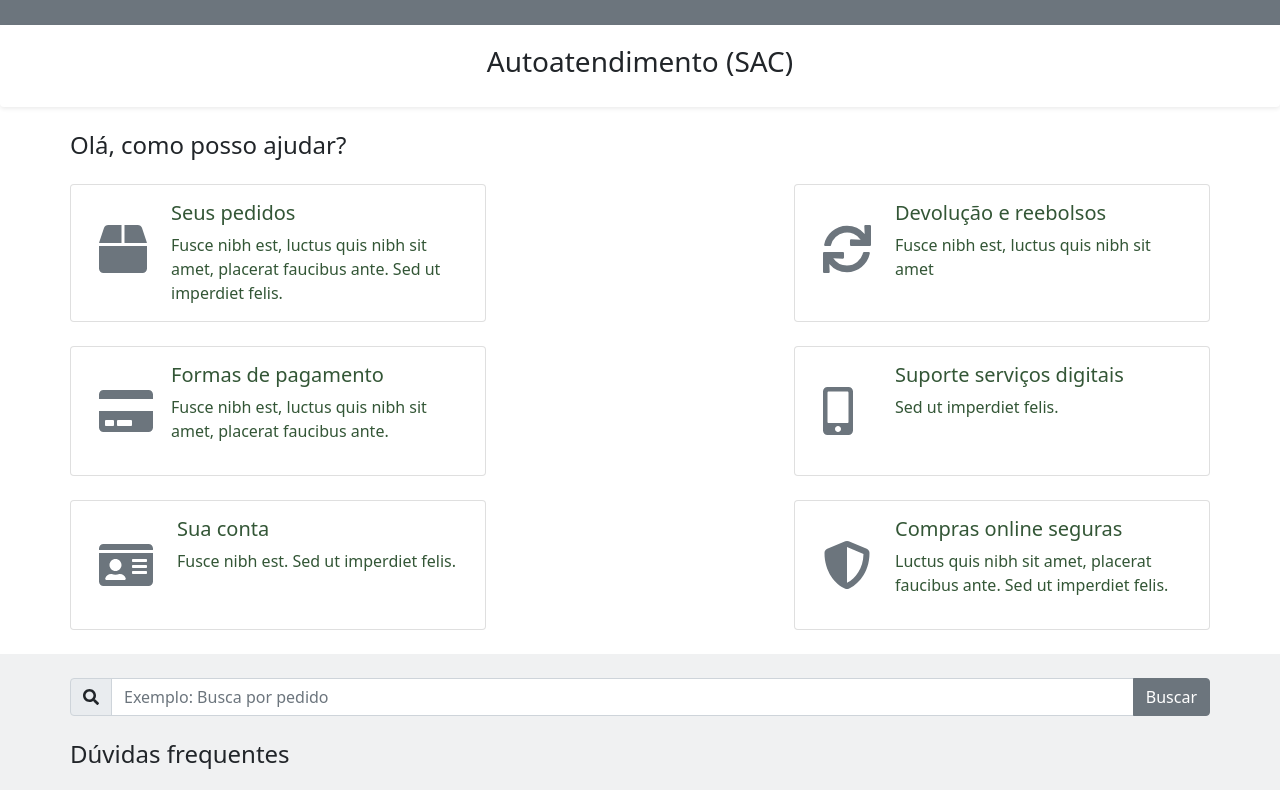
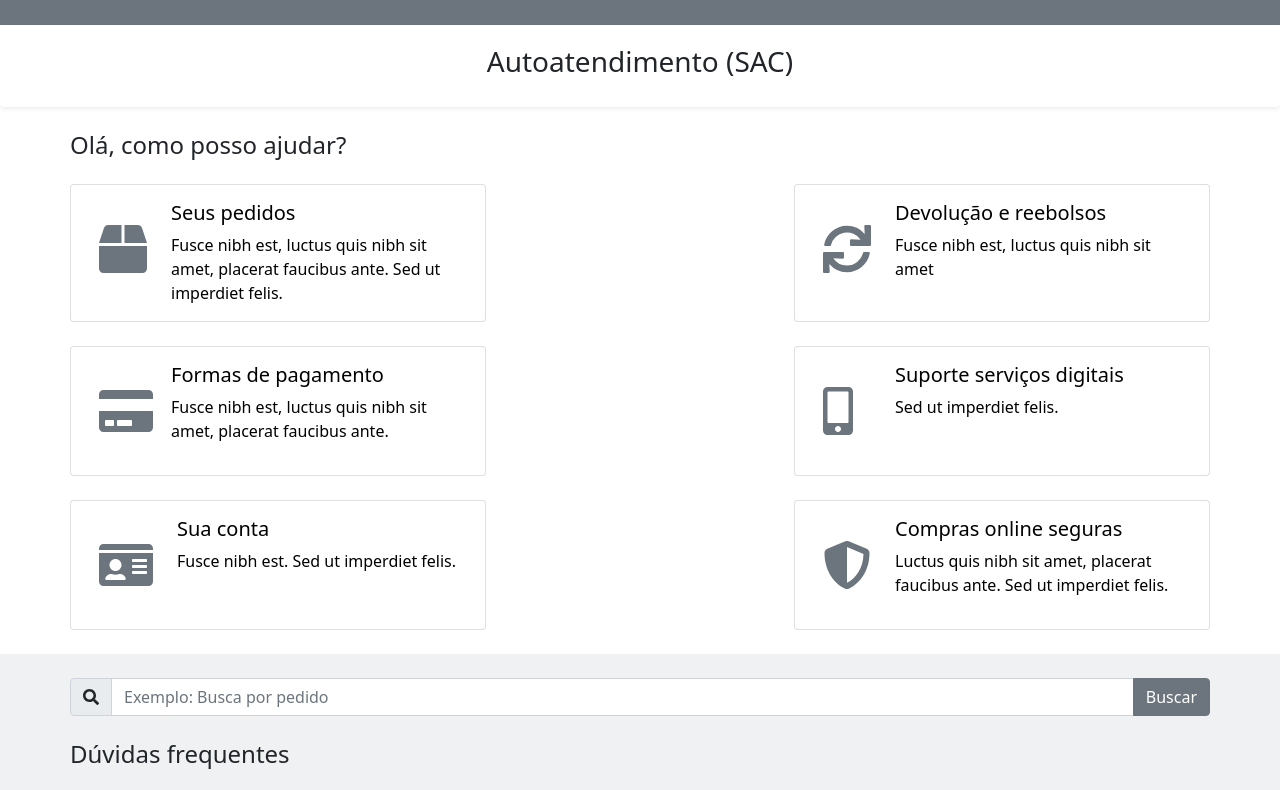
Before and after one commit to rodrmax/sac-model, a React app: page /sac in a window 1280 px wide. Shown: the top 790 px of the page. Built offline with nearby package versions, Linux system fonts and the light colour scheme.

Commit message:
Alteração da cor dos cards primarios

```diff
--- a/public/assets/css/custom.css
+++ b/public/assets/css/custom.css
@@ -1,3 +1,11 @@
 .font-color-green{
     color: rgb(51 86 54);
 }
+
+.font-color-ex{
+    color: rgb(0 40 101);
+}
+
+.font-color-blk{
+    color: rgb(0 0 0);
+}
--- a/src/components/sac/maincards-component.jsx
+++ b/src/components/sac/maincards-component.jsx
@@ -8,9 +8,10 @@ import {
   faIdCard,
   faMobileAlt,
 } from "@fortawesome/free-solid-svg-icons";
-import { Link } from "react-router-dom";
+import { Link, useHistory } from "react-router-dom";
 
-import { HeaderFooter } from '../util/colorBrand';
+import { HeaderFooter } from "../util/colorBrand";
+import BrandEnum, { BrandQueryString } from "../util/brand";
 
 const infor = [
   {
@@ -49,15 +50,16 @@ const infor = [
 ];
 
 //  Global object
-let titleModal = '';
+let titleModal = "";
 
 function Card(props) {
-  const { titleCard, cardName, mt4, descCard, color } = props;
+  const { titleCard, cardName, mt4, descCard, color, marca } = props;
 
   const handleModal = (titulo) => {
-    titleModal = titulo
+    titleModal = titulo;
   };
 
+  const marcaEnum = BrandEnum();
 
   return (
     <div className={`card ${mt4}`} style={{ width: "26rem" }}>
@@ -79,8 +81,26 @@ function Card(props) {
               <FontAwesomeIcon icon={cardName} size="3x" color={`${color}`} />
             </div>
             <div id="descricao">
-              <h5 id="tituloCard" className="card-title font-color-green">{titleCard}</h5>
-              <p className="card-text font-color-green">{descCard}</p>
+              <h5 id="tituloCard" className={
+                  marca === marcaEnum.p
+                    ? `card-text font-color-green`
+                    : marca === marcaEnum.ex
+                    ? `card-text font-color-ex`
+                    : `card-text font-color-blk`
+                }>
+                {titleCard}
+              </h5>
+              <p
+                className={
+                  marca === marcaEnum.p
+                    ? `card-text font-color-green`
+                    : marca === marcaEnum.ex
+                    ? `card-text font-color-ex`
+                    : `card-text font-color-blk`
+                }
+              >
+                {descCard}
+              </p>
             </div>
           </div>
         </Link>
@@ -90,10 +110,12 @@ function Card(props) {
 }
 
 const MainCards = (props) => {
+  const { canal } = props;
+  const color = HeaderFooter(canal);
 
-  const { canal } = props;
-  const color = HeaderFooter(canal)
-  console.log('Value Card Main ==> ', color)
+  const history = useHistory();
+  //Get value query string
+  const marca = BrandQueryString(history);
 
   return (
     <>
@@ -107,6 +129,7 @@ const MainCards = (props) => {
               color={color}
               mt4="mt-4"
               key={index}
+              marca={marca}
             />
           ))}
         </div>
--- a/src/components/sac/subcards-component.jsx
+++ b/src/components/sac/subcards-component.jsx
@@ -1,7 +1,6 @@
 import React from "react";
 import { useHistory } from 'react-router-dom';
-import queryString from 'query-string'
-import BrandEnum from '../../components/util/brand'
+import BrandEnum, { BrandQueryString } from '../../components/util/brand'
 
 function LongCard(props) {
   const { titleCard, imagem, cardtype, margin, marca } = props;
@@ -56,7 +55,7 @@ const SubCards = (props) => {
 
   const history = useHistory()
   //Get value query string
-  const { marca } = queryString.parse(history.location.search)
+  const marca = BrandQueryString(history)
 
   return (
     <div className="container">
```
